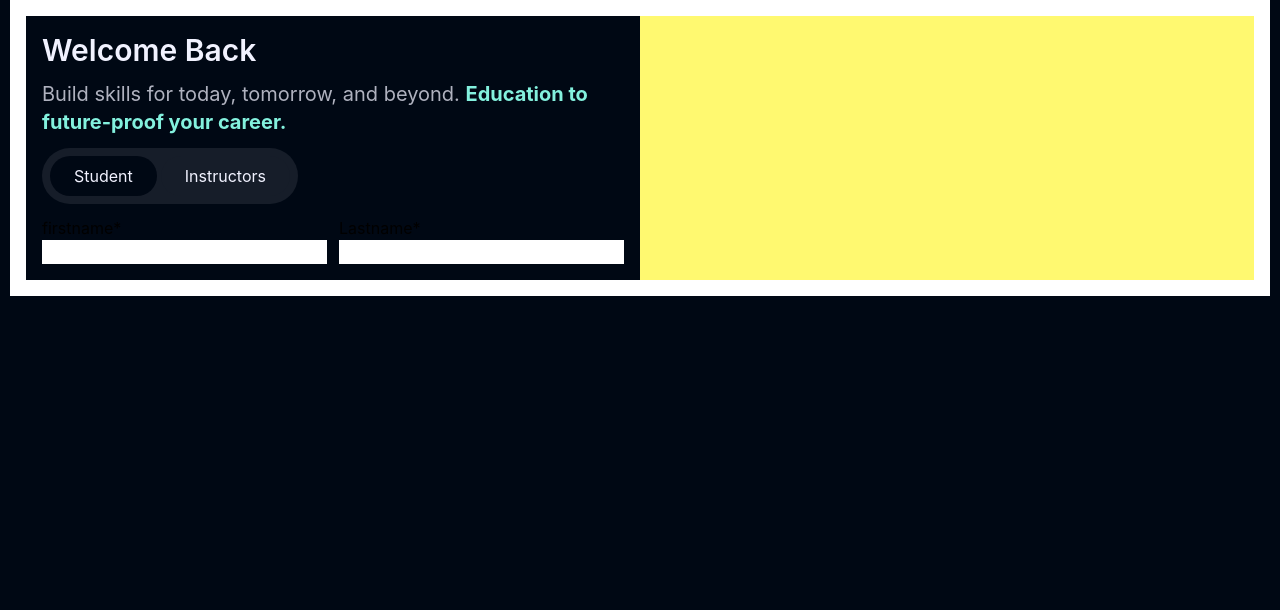
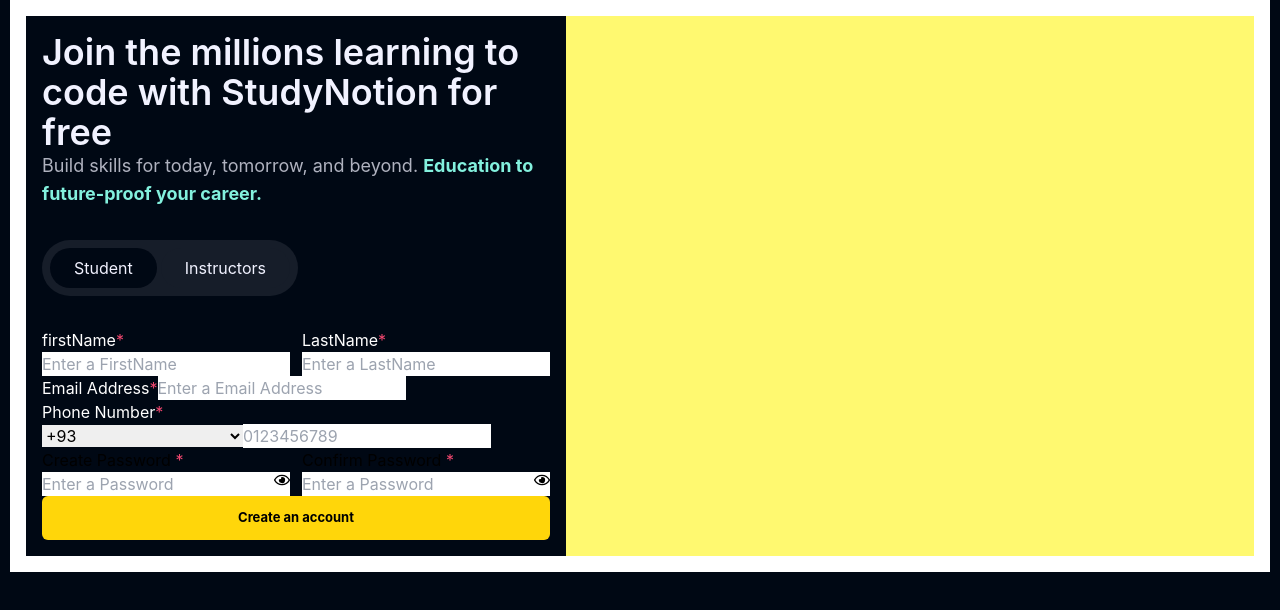
Before and after one commit to supergubber/studyNotion, a React (Create React App) app: page /signup in a window 1280 px wide. Shown: the top 610 px of the page. Built offline with nearby package versions, Linux system fonts and the light colour scheme; the HTML template or start-up script is replaced by a standard one.

Commit message:
sign form funtionality completed

```diff
--- a/src/pages/Signup.jsx
+++ b/src/pages/Signup.jsx
@@ -1,10 +1,29 @@
 import React, { useState } from 'react'
 import HighlightText from '../components/core/Homepage/HighlightText'
-
+import JsonFormat from '../data/countrycode.json'
+import { FaRegEye, FaRegEyeSlash } from 'react-icons/fa'
+import CTAButton from '../components/core/Homepage/Button.jsx'
 const Signup = () => {
   const instructor = ['Student', 'Instructors']
   const [indexName, setIndexName] = useState(0)
   const [data, setData] = useState('')
+  const [selectedValue, setSelectedValue] = useState('')
+
+  const [createIcon, setCreateIcon] = useState(true)
+  const [createText, setCreateText] = useState('password')
+  const [ConfirmIcon, SetConfirmIcon] = useState(true)
+  const [ConfirmText, setConfirmText] = useState('password')
+  const [getAllData, setGetAllData] = useState({
+    firstname: '',
+    lastname: '',
+    email: '',
+    code: '',
+    phone: '',
+    createpassword: '',
+    confirmpassword: '',
+  })
+  const [seeAllData, setSeeAllData] = useState([])
+
   const getData = (data, ind) => {
     setData(data)
     return setIndexName(ind)
@@ -25,18 +44,52 @@
       </>
     )
   }
+
+  const createToggle = (value) => {
+    if (value === true) {
+      setCreateIcon(value)
+      setCreateText('password')
+    } else {
+      setCreateIcon(value)
+      setCreateText('text')
+    }
+  }
+  const confirmToggle = (value) => {
+    if (value === true) {
+      SetConfirmIcon(value)
+      setConfirmText('password')
+    } else {
+      SetConfirmIcon(value)
+      setConfirmText('text')
+    }
+  }
+
+  const InputData = (e) => {
+    let name = e.target.name
+    let value = e.target.value
+    return setGetAllData((olData) => ({ ...olData, [name]: value }))
+  }
+  const SubmitData = (e) => {
+    e.preventDefault()
+    setSeeAllData((oldData) => [...oldData, getAllData])
+  }
+  console.log(seeAllData)
   return (
     <div>
       <div className='flex flex-col items-center justify-between mx-auto bg-white width-11/12 max-w-maxContent'>
         <div className='flex flex-row w-[100%] p-4'>
-          <div className='w-[50%] bg-richblack-900 p-4 flex flex-col justify-center gap-3'>
-            <p className='text-3xl font-semibold text-richblack-5'>
-              Welcome Back
-            </p>
-            <p className='text-xl text-richblack-100'>
-              Build skills for today, tomorrow, and beyond.{' '}
-              <HighlightText text={'Education to future-proof your career.'} />
-            </p>
+          <div className='w-[50%] bg-richblack-900 p-4 flex flex-col justify-center gap-8'>
+            <div>
+              <p className='text-4xl font-semibold text-richblack-5'>
+                Join the millions learning to code with StudyNotion for free
+              </p>
+              <p className='text-lg text-richblack-100'>
+                Build skills for today, tomorrow, and beyond.{' '}
+                <HighlightText
+                  text={'Education to future-proof your career.'}
+                />
+              </p>
+            </div>
             <div className='flex flex-col items-start justify-center '>
               <div className='flex flex-row gap-1 p-2 rounded-full bg-richblack-800'>
                 {instructor.map((element, index) => {
@@ -44,24 +97,140 @@
                 })}
               </div>
             </div>
-            <form className='flex flex-col justify-between '>
+            <form
+              className='flex flex-col justify-between text-white'
+              onSubmit={SubmitData}
+            >
               <div className='flex flex-row items-center justify-center w-full gap-3'>
                 <div className='flex flex-col w-full'>
-                  <label for='fname'>
-                    firstname<span>*</span>
+                  <label htmlFor='fname'>
+                    firstName<span className='text-pink-200'>*</span>
                   </label>
-                  <input type='text' id='fname' name='fname' />
+                  <input
+                    type='text'
+                    id='fname'
+                    name='firstname'
+                    placeholder='Enter a FirstName'
+                    value={getAllData.firstname}
+                    onChange={InputData}
+                    className='text-black'
+                  />
                 </div>
                 <div className='flex flex-col w-full'>
-                  <label for='lname'>
-                    Lastname<span>*</span>
+                  <label htmlFor='lname'>
+                    LastName<span className='text-pink-200'>*</span>
                   </label>
-                  <input type='text' id='lname' name='lname' />
+                  <input
+                    type='text'
+                    id='lname'
+                    name='lastname'
+                    placeholder='Enter a LastName'
+                    value={getAllData.lastname}
+                    onChange={InputData}
+                    className='text-black'
+                  />
                 </div>
               </div>
+              <div>
+                <label htmlFor='Email'>
+                  Email Address<span className='text-pink-200'>*</span>
+                </label>
+                <input
+                  type='email'
+                  id='Email'
+                  name='email'
+                  placeholder='Enter a Email Address'
+                  value={getAllData.email}
+                  onChange={InputData}
+                />
+              </div>
+              <div>
+                <div>
+                  <label htmlFor='code'>
+                    Phone Number<span className='text-pink-200'>*</span>
+                  </label>
+                  <div>
+                    <select
+                      id='code'
+                      className='text-black'
+                      name='code'
+                      value={getAllData.code}
+                      onChange={InputData}
+                    >
+                      {JsonFormat.map((element, index) => {
+                        return (
+                          <option value={element.code} key={index}>
+                            {element.code}
+                          </option>
+                        )
+                      })}
+                    </select>
+                    <input
+                      id='code'
+                      name='phone'
+                      placeholder='0123456789'
+                      onChange={InputData}
+                    />
+                  </div>
+                </div>
+              </div>
+              <div className='flex flex-row items-center justify-between w-full'>
+                <div className='text-black'>
+                  <label>
+                    Create Password <span className='text-pink-200'>*</span>
+                  </label>
+                  <div className='relative'>
+                    <input
+                      type={createText}
+                      name='createpassword'
+                      placeholder='Enter a Password'
+                      value={getAllData.createpassword}
+                      onChange={InputData}
+                    />
+                    <div className='absolute top-0 right-0'>
+                      {createIcon ? (
+                        <FaRegEye onClick={() => createToggle(!createIcon)} />
+                      ) : (
+                        <FaRegEyeSlash
+                          onClick={() => createToggle(!createIcon)}
+                        />
+                      )}
+                    </div>
+                  </div>
+                </div>
+                <div className='text-black'>
+                  <label>
+                    Confirm Password <span className='text-pink-200'>*</span>
+                  </label>
+                  <div className='relative'>
+                    <input
+                      type={ConfirmText}
+                      placeholder='Enter a Password'
+                      name='confirmpassword'
+                      value={getAllData.confirmpassword}
+                      onChange={InputData}
+                    />
+                    <div className='absolute top-0 right-0'>
+                      {createIcon ? (
+                        <FaRegEye onClick={() => confirmToggle(!ConfirmIcon)} />
+                      ) : (
+                        <FaRegEyeSlash
+                          onClick={() => confirmToggle(!ConfirmIcon)}
+                        />
+                      )}
+                    </div>
+                  </div>
+                </div>
+              </div>
+              <button
+                className='text-center text-[13px] px-6 py-3 rounded-md font-bold bg-yellow-50 text-black'
+                type='submit'
+              >
+                Create an account
+              </button>
             </form>
           </div>
-          <div className='w-[50%] bg-yellow-5 p-4'></div>
+          <div className='w-[65%] bg-yellow-5 p-4'></div>
         </div>
       </div>
     </div>
```
